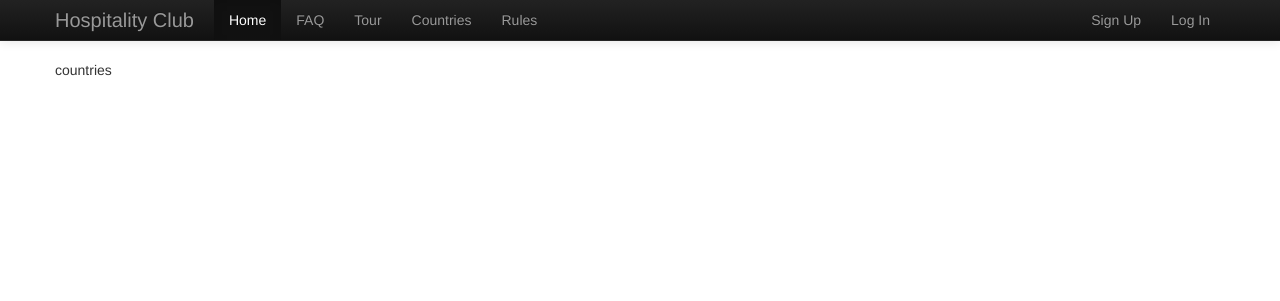
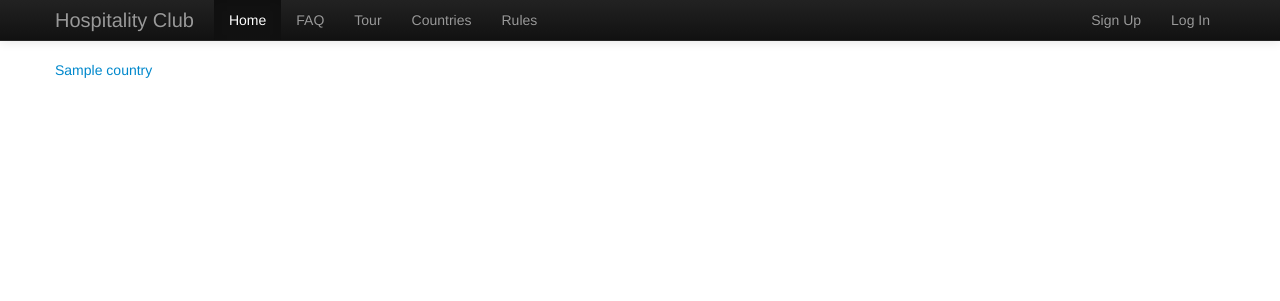
Before and after one commit to miklagard/hc, a Django app: template templates/countries.html in a window 1280 px wide. Shown: the top 301 px of the page. Run offline with Django 3.2, Linux system fonts and the light colour scheme; the template is opened without the code that fills it: most values are stand-ins (such as "Sample title", 1, 10 or a date in 2020).

Commit message:
some other

```diff
--- a/templates/base.html
+++ b/templates/base.html
@@ -1,3 +1,4 @@
+{% load i18n %}
 <!DOCTYPE html>
 <html>
 <head>
@@ -23,18 +24,18 @@
             <span class="icon-bar"></span>
             <span class="icon-bar"></span>
           </button>
-          <a class="brand" href="/">Hospitality Club</a>
+          <a class="brand" href="/">{% trans "Hospitality Club" %}</a>
           <div class="nav-collapse collapse">
             <ul class="nav">
-              <li class="active"><a href="#">Home</a></li>
-              <li><a href="/faq/">FAQ</a></li>
-              <li><a href="/tour/1/">Tour</a></li>
-				<li><a href="/countries/">Countries</a></li>
-				<li><a href="/rules/">Rules</a></li>
+              <li class="active"><a href="#">{% trans "Home" %}</a></li>
+              <li><a href="/faq/">{% trans "FAQ" %}</a></li>
+              <li><a href="/tour/1/">{% trans "Tour" %}</a></li>
+				<li><a href="/countries/">{% trans "Countries" %}</a></li>
+				<li><a href="/rules/">{% trans "Rules" %}</a></li>
             </ul>
             <ul class="nav pull-right">
-			<li><a href="/accounts/register/">Sign Up</a></li>
-			<li><a href="/accounts/login/">Log In</a></li>
+			<li><a href="/accounts/register/">{% trans "Sign Up" %}</a></li>
+			<li><a href="/accounts/login/">{% trans "Log In" %}</a></li>
 			</ul>
           </div><!--/.nav-collapse -->
         </div>
--- a/templates/countries.html
+++ b/templates/countries.html
@@ -5,6 +5,7 @@
 
 {% block content %}
 
-countries
-
+{% for country in countries %}
+	<a href="/country/{{country.id}}/">{{country.name}}</a><br />
+{% endfor %}
 {% endblock %}
```
Also changed, not shown: main/views.py (+7 -3 lines), settings.py (+8 -0 lines), urls.py (+5 -8 lines).
